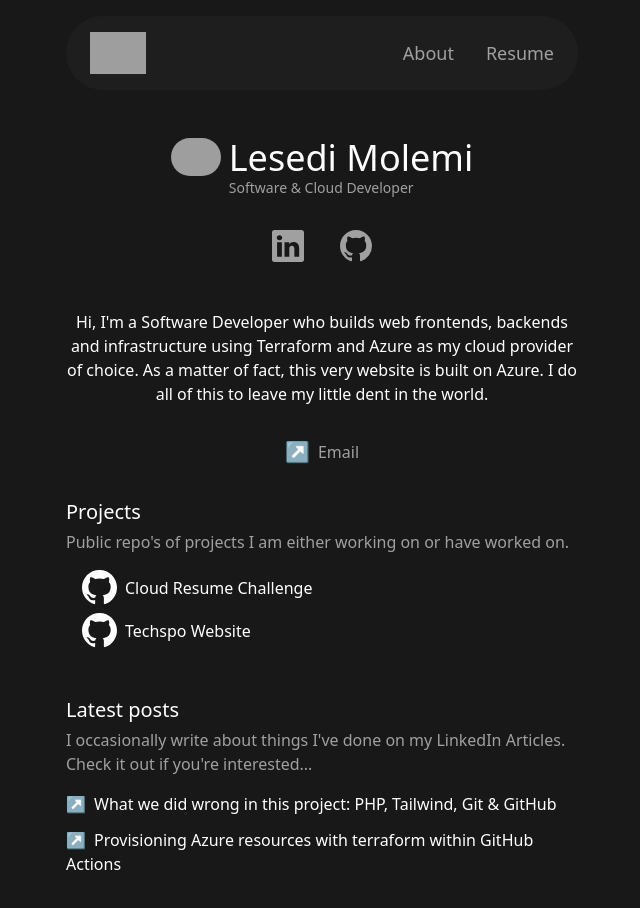
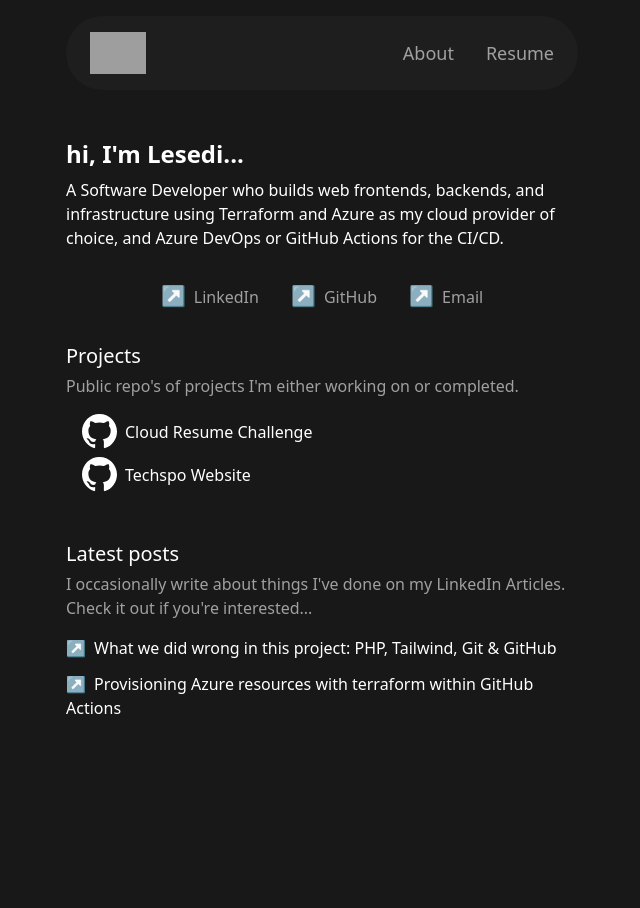
Before and after one commit to Lesmol/personal-portfolio, a React (Vite) app: page / in a window 1280 px wide. Shown: the top 908 px of the page, without its empty margins (318-958 px from the left). After the commit the page ends 800 px from the top, so only its background shows below. Built offline with nearby package versions, Linux system fonts and the light colour scheme; grey boxes are pictures that could not be loaded.

Commit message:
- Minor changes tto the description in tthe about page - Removed the images from the home page and shortened the description of myself - Renamed EmailMe to ContactInfo since I added more links - Deleted Summary file - Minor changes in wording on the project summary in the home page

```diff
--- a/src/Components/About/Description.tsx
+++ b/src/Components/About/Description.tsx
@@ -4,9 +4,9 @@
       <p>Hi, I'm Lesedi. Born in Tzaneen and raised in Gauteng, Pretoria.</p>
       <br />
       <p>
-        I'm an avid reader of books, Formula 1 fanatic, and currently in my last
-        year of studying at CTU Training Solution Pretoria under my Engen
-        bursary.
+        I'm an avid reader, Formula 1 fanatic, and currently in my last
+        year of studying at CTU Training Solution Pretoria with a bursary from
+        Engen.
       </p>
     </div>
   );
--- a/src/Components/Home/About.tsx
+++ b/src/Components/Home/About.tsx
@@ -1,11 +1,13 @@
 function About() {
   return (
-    <p className="mt-12 text-center">
-      Hi, I'm a Software Developer who builds web frontends, backends and
-      infrastructure using Terraform and Azure as my cloud provider of choice.
-      As a matter of fact, this very website is built on Azure. I do all of this
-      to leave my little dent in the world.
-    </p>
+    <>
+      <h2 className="mt-12 text-2xl font-bold">hi, I'm Lesedi...</h2>
+      <p className="mt-2 text-left">
+        A Software Developer who builds web frontends, backends, and
+        infrastructure using Terraform and Azure as my cloud provider of choice,
+        and Azure DevOps or GitHub Actions for the CI/CD.
+      </p>
+    </>
   );
 }
 
--- /dev/null
+++ b/src/Components/Home/ContactInfo.tsx
@@ -0,0 +1,32 @@
+function ContactInfo() {
+  return (
+    <>
+      <div className="flex items-center justify-center mt-8 text-primary space-x-8">
+        <div className="md:hover:text-darker-primary transition 150 ease-out">
+          <span className="text-xl">&#x2197;</span>
+          <a
+            href="https://www.linkedin.com/in/lvmolemi/"
+            target="_blank"
+            className="ml-2"
+          >
+            LinkedIn
+          </a>
+        </div>
+        <div className="md:hover:text-darker-primary transition 150 ease-out">
+          <span className="text-xl">&#x2197;</span>
+          <a href="https://github.com/Lesmol" target="_blank" className="ml-2">
+            GitHub
+          </a>
+        </div>
+        <div className="md:hover:text-darker-primary transition 150 ease-out">
+          <span className="text-xl">&#x2197;</span>
+          <a href="mailto:molemilesedi@gmail.com" className="ml-2">
+            Email
+          </a>
+        </div>
+      </div>
+    </>
+  );
+}
+
+export default ContactInfo;
--- a/src/Components/Home/EmailMe.tsx
+++ /dev/null
@@ -1,15 +0,0 @@
-function EmailMe() {
-  return (
-    <div className="flex items-center justify-center mt-8 text-primary md:hover:text-darker-primary transition 150 ease-out">
-      <span className="text-xl">&#x2197;</span>
-      <a
-        href="mailto:molemilesedi@gmail.com"
-        className="ml-2"
-      >
-        Email
-      </a>
-    </div>
-  );
-}
-
-export default EmailMe;
--- a/src/Components/Home/ProjectsSummary.tsx
+++ b/src/Components/Home/ProjectsSummary.tsx
@@ -5,7 +5,7 @@
     <div className="mt-8">
       <h3 className="text-xl mb-1">Projects</h3>
       <p className="text-primary mb-4">
-        Public repo's of projects I am either working on or have worked on.
+        Public repo's of projects I'm either working on or completed.
       </p>
       <LinkItem
         title="Cloud Resume Challenge"
--- a/src/Components/Home/Summary.tsx
+++ /dev/null
@@ -1,56 +0,0 @@
-function Summary() {
-  return (
-    <>
-      <div>
-        <div className="flex mt-12 justify-center">
-          <div>
-            <img
-              className="w-[50px] rounded-full"
-              src="https://cloudresumeresources.blob.core.windows.net/resumeimages/me_remove.png"
-              alt="An image of Lesedi Molemi"
-            />
-          </div>
-          <div className="ml-2">
-            <div className="text-4xl">Lesedi Molemi</div>
-            <div className="text-sm text-primary">
-              Software & Cloud Developer
-            </div>
-          </div>
-        </div>
-        <div className="flex justify-center mt-8">
-          <a href="https://www.linkedin.com/in/lvmolemi/" target="_blank">
-            <svg
-              xmlns="http://www.w3.org/2000/svg"
-              width="32"
-              height="32"
-              fill="#a0a0a0"
-              className="bi bi-linkedin md:hover:fill-darker-primary transition 150 ease-out"
-              viewBox="0 0 16 16"
-            >
-              <path d="M0 1.146C0 .513.526 0 1.175 0h13.65C15.474 0 16 .513 16 1.146v13.708c0 .633-.526 1.146-1.175 1.146H1.175C.526 16 0 15.487 0 14.854zm4.943 12.248V6.169H2.542v7.225zm-1.2-8.212c.837 0 1.358-.554 1.358-1.248-.015-.709-.52-1.248-1.342-1.248S2.4 3.226 2.4 3.934c0 .694.521 1.248 1.327 1.248zm4.908 8.212V9.359c0-.216.016-.432.08-.586.173-.431.568-.878 1.232-.878.869 0 1.216.662 1.216 1.634v3.865h2.401V9.25c0-2.22-1.184-3.252-2.764-3.252-1.274 0-1.845.7-2.165 1.193v.025h-.016l.016-.025V6.169h-2.4c.03.678 0 7.225 0 7.225z" />
-            </svg>
-          </a>
-          <a
-            href="https://github.com/Lesmol"
-            target="_blank"
-            rel="noopener noreferrer"
-            className="ml-9"
-          >
-            <svg
-              xmlns="http://www.w3.org/2000/svg"
-              width="32"
-              height="32"
-              fill="#a0a0a0"
-              className="bi bi-github md:hover:fill-darker-primary transition 150 ease-out"
-              viewBox="0 0 16 16"
-            >
-              <path d="M8 0C3.58 0 0 3.58 0 8c0 3.54 2.29 6.53 5.47 7.59.4.07.55-.17.55-.38 0-.19-.01-.82-.01-1.49-2.01.37-2.53-.49-2.69-.94-.09-.23-.48-.94-.82-1.13-.28-.15-.68-.52-.01-.53.63-.01 1.08.58 1.23.82.72 1.21 1.87.87 2.33.66.07-.52.28-.87.51-1.07-1.78-.2-3.64-.89-3.64-3.95 0-.87.31-1.59.82-2.15-.08-.2-.36-1.02.08-2.12 0 0 .67-.21 2.2.82.64-.18 1.32-.27 2-.27s1.36.09 2 .27c1.53-1.04 2.2-.82 2.2-.82.44 1.1.16 1.92.08 2.12.51.56.82 1.27.82 2.15 0 3.07-1.87 3.75-3.65 3.95.29.25.54.73.54 1.48 0 1.07-.01 1.93-.01 2.2 0 .21.15.46.55.38A8.01 8.01 0 0 0 16 8c0-4.42-3.58-8-8-8" />
-            </svg>
-          </a>
-        </div>
-      </div>
-    </>
-  );
-}
-
-export default Summary;
--- a/src/UI/Home.tsx
+++ b/src/UI/Home.tsx
@@ -1,9 +1,8 @@
 import { motion } from "framer-motion";
 
 import Navbar from "../Components/Navbar.jsx";
-import Summary from "../Components/Home/Summary.js";
 import About from "../Components/Home/About.jsx";
-import EmailMe from "../Components/Home/EmailMe.jsx";
+import ContactInfo from "../Components/Home/ContactInfo.js";
 import ProjectsSummary from "../Components/Home/ProjectsSummary.jsx";
 import Articles from "../Components/Home/Articles.js";
 
@@ -16,33 +15,26 @@
         animate={{ y: 0, opacity: 1 }}
         transition={{ duration: 0.6 }}
       >
-        <Summary />
+        <About />
       </motion.div>
       <motion.div
         initial={{ y: 20, opacity: 0 }}
         animate={{ y: 0, opacity: 1 }}
         transition={{ duration: 0.6, delay: 0.1 }}
       >
-        <About />
+        <ContactInfo />
       </motion.div>
       <motion.div
         initial={{ y: 20, opacity: 0 }}
         animate={{ y: 0, opacity: 1 }}
         transition={{ duration: 0.6, delay: 0.2 }}
       >
-        <EmailMe />
+        <ProjectsSummary />
       </motion.div>
       <motion.div
         initial={{ y: 20, opacity: 0 }}
         animate={{ y: 0, opacity: 1 }}
         transition={{ duration: 0.6, delay: 0.3 }}
-      >
-        <ProjectsSummary />
-      </motion.div>
-      <motion.div
-        initial={{ y: 20, opacity: 0 }}
-        animate={{ y: 0, opacity: 1 }}
-        transition={{ duration: 0.6, delay: 0.4 }}
       >
         <Articles />
       </motion.div>
```
